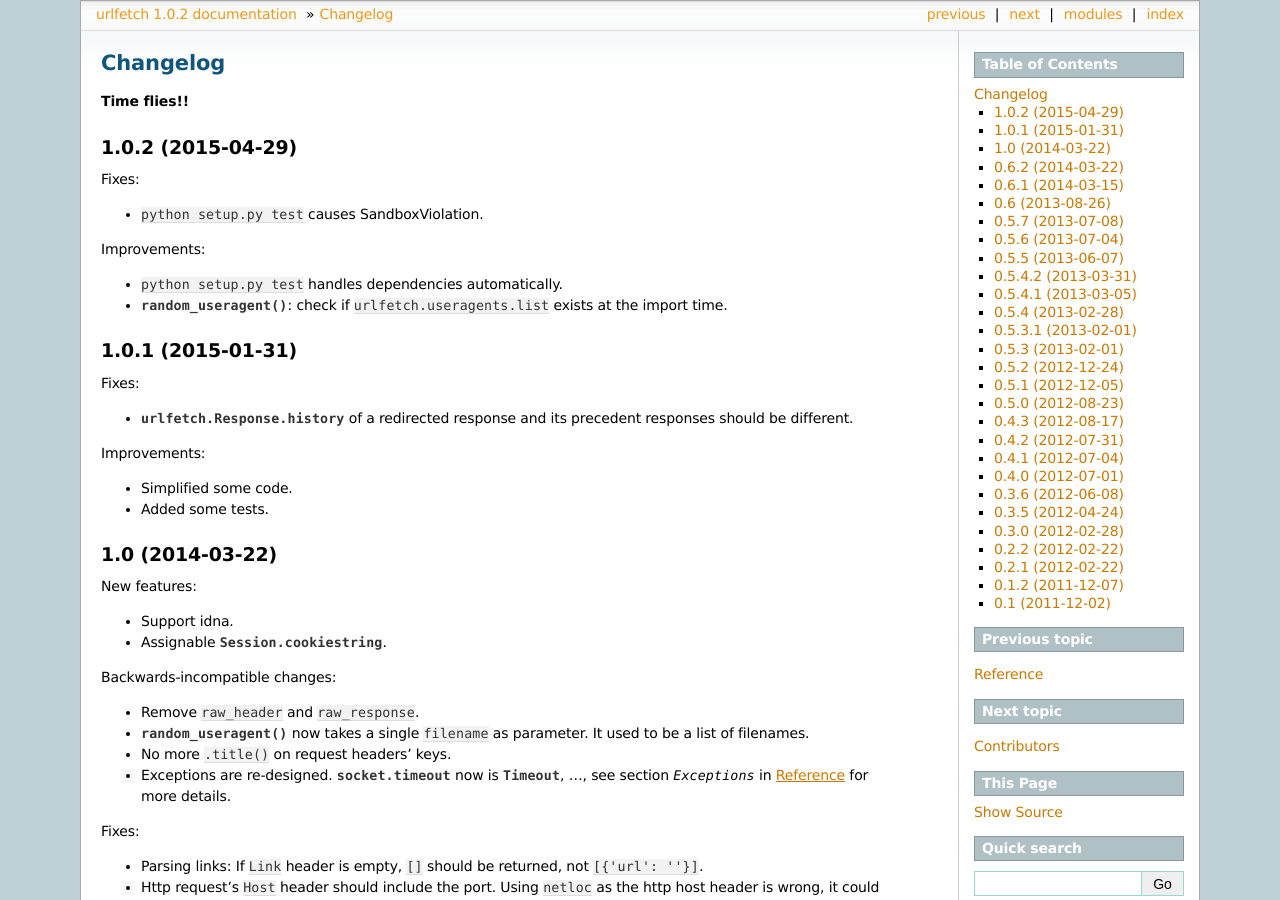
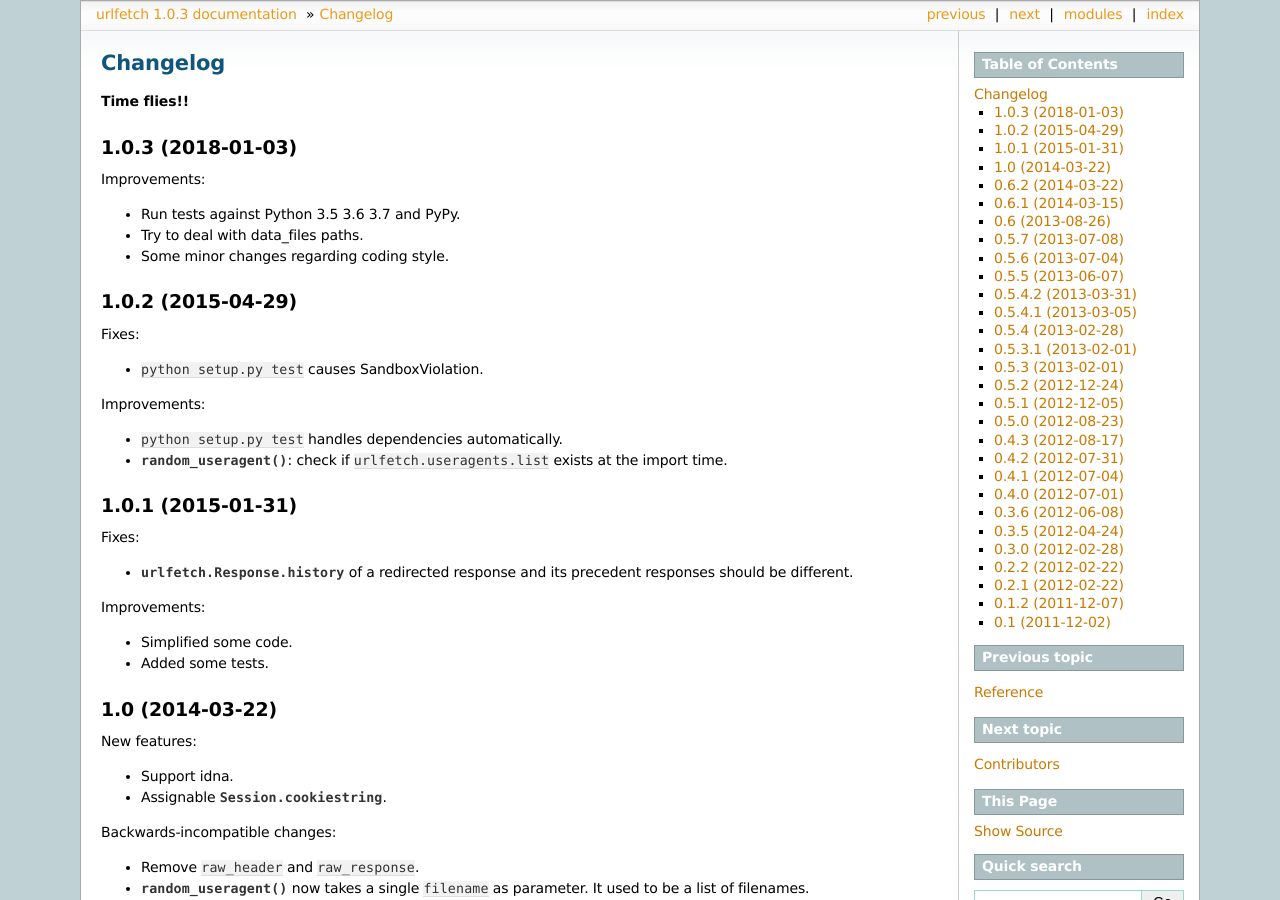
Before and after one commit to ifduyue/urlfetch, a Sphinx documentation site: the page built from doc/changelog.rst, in a window 1280 px wide and 900 px high. Built offline with Sphinx 7.4.7, drawn with Linux system fonts in a browser that asks for light colours; some of the changed text lies outside the part shown.

Commit message:
Version 1.0.3

```diff
--- a/doc/changelog.rst
+++ b/doc/changelog.rst
@@ -2,6 +2,17 @@
 ===========
 
 **Time flies!!**
+
+1.0.3 (2018-01-03)
+++++++++++++++++++++
+
+Improvements:
+
+* Run tests against Python 3.5 3.6 3.7 and PyPy.
+* Try to deal with data_files paths.
+* Some minor changes regarding coding style.
+
+
 
 1.0.2 (2015-04-29)
 ++++++++++++++++++++
--- a/urlfetch.py
+++ b/urlfetch.py
@@ -10,7 +10,7 @@
 :license: BSD 2-clause License, see LICENSE for more details.
 """
 
-__version__ = '1.0.2'
+__version__ = '1.0.3'
 __author__ = 'Yue Du <ifduyue@gmail.com>'
 __url__ = 'https://github.com/ifduyue/urlfetch'
 __license__ = 'BSD 2-Clause License'
```
